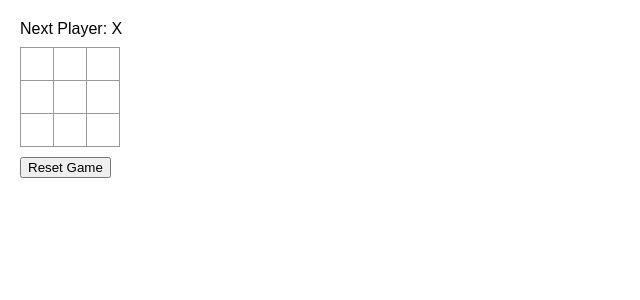
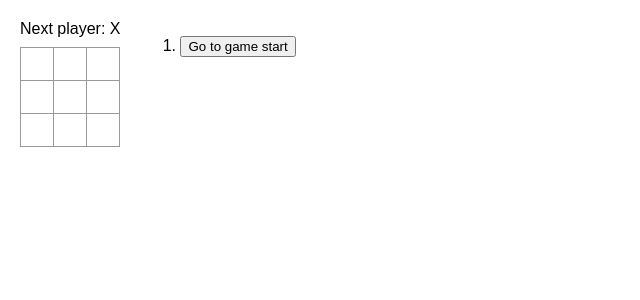
Before and after one commit to carloscsc/my-studies-journal, a React (Vite) app in the folder day3-unit-converter/_studies/tic-tac-toe/: page / in a window 1280 px wide. Shown: the top 300 px of the page, without its empty margins (0-640 px from the left). Built offline with nearby package versions, Linux system fonts and the light colour scheme.

Commit message:
chore: Refactor Tic-Tac-Toe game logic and add history functionality

```diff
--- a/day3-unit-converter/_studies/tic-tac-toe/src/App.jsx
+++ b/day3-unit-converter/_studies/tic-tac-toe/src/App.jsx
@@ -1,38 +1,28 @@
 import { useState } from "react";
 import Square from "./Square.jsx";
+import { array } from "prop-types";
 
-export default function Board() {
-  const [xIsNext, setXisNext] = useState(true);
-  const [squares, setSquares] = useState(Array(9).fill(null));
-
+function Board({ xIsNext, squares, onPlay }) {
   function handleClick(i) {
-    if (squares[i] || calculateWinner(squares)) {
+    if (calculateWinner(squares) || squares[i]) {
       return;
     }
-
     const nextSquares = squares.slice();
-
     if (xIsNext) {
       nextSquares[i] = "X";
     } else {
       nextSquares[i] = "O";
     }
-    setXisNext(!xIsNext);
-    setSquares(nextSquares);
+
+    onPlay(nextSquares);
   }
 
   const winner = calculateWinner(squares);
   let status;
-
   if (winner) {
-    status = `Winner: ${winner}`;
+    status = "Winner: " + winner;
   } else {
-    status = `Next Player: ${xIsNext ? "X" : "O"}`;
-  }
-
-  function resetGame() {
-    setXisNext(true);
-    setSquares(Array(9).fill(null));
+    status = "Next player: " + (xIsNext ? "X" : "O");
   }
 
   return (
@@ -53,16 +43,50 @@
         <Square value={squares[7]} onSquareClick={() => handleClick(7)} />
         <Square value={squares[8]} onSquareClick={() => handleClick(8)} />
       </div>
+    </>
+  );
+}
 
-      <button
-        onClick={resetGame}
-        style={{
-          marginTop: "10px",
-        }}
-      >
-        Reset Game
-      </button>
-    </>
+export default function Game() {
+  const [history, setHistory] = useState([Array(9).fill(null)]);
+  const [currentMove, setCurrentMove] = useState(0);
+  const currentSquares = history[currentMove];
+  const xIsNext = currentMove % 2 === 0;
+
+  function handlePlay(nextSquares) {
+    const nextHistory = [...history.slice(0, currentMove + 1), nextSquares];
+    setHistory(nextHistory);
+    setCurrentMove(nextHistory.length - 1);
+  }
+
+  function jumpTo(nextMove) {
+    setCurrentMove(nextMove);
+  }
+
+  const moves = history.map((squares, move) => {
+    let description;
+    if (move > 0) {
+      description = "Go to move #" + move;
+    } else {
+      description = "Go to game start";
+    }
+    return (
+      <li key={move}>
+        <button onClick={() => jumpTo(move)}>{description}</button>
+      </li>
+    );
+  });
+
+  return (
+    <div className="game">
+      <div className="game-board">
+        <Board xIsNext={xIsNext} squares={currentSquares} onPlay={handlePlay} />
+      </div>
+
+      <div className="game-info">
+        <ol>{moves}</ol>
+      </div>
+    </div>
   );
 }
 
```
